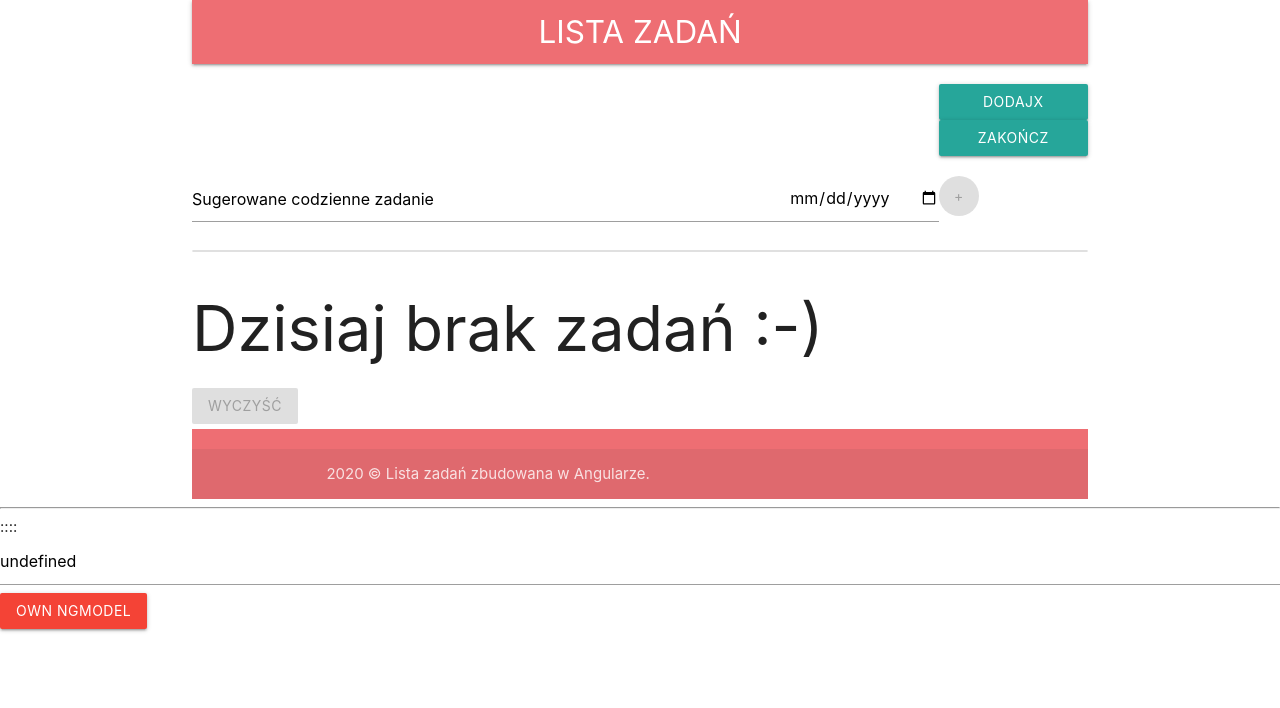
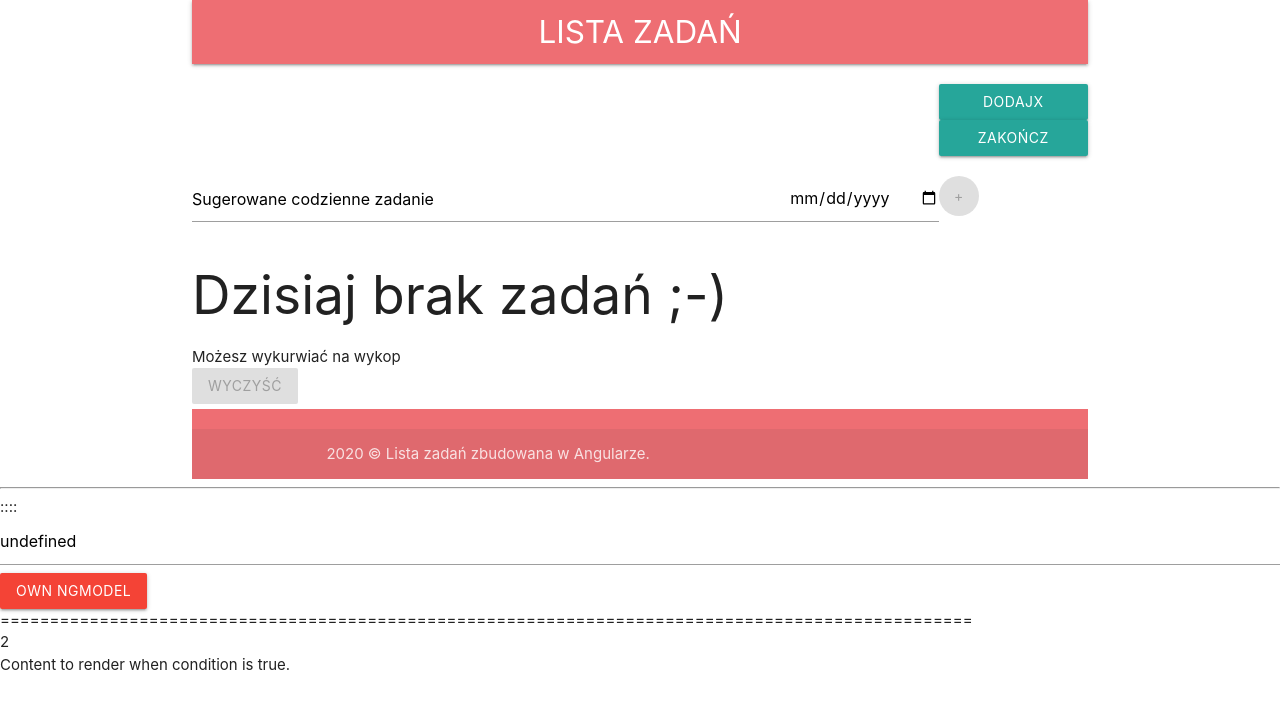
Before and after one commit to zcmjs/FAA, an Angular app: page / in a window 1280 px wide. Both pictures are taken after a click on the button "WYCZYŚĆ". Shown: the top 708 px of the page. Built offline with nearby package versions, Linux system fonts and the light colour scheme.

Commit message:
ngIF + ngSwitch

```diff
--- a/src/app/app.component.html
+++ b/src/app/app.component.html
@@ -37,7 +37,9 @@
     </button>
   </div>
 
-  <ul class="collection">
+
+
+  <ul class="collection" *ngIf="tasks.length > 0; else noTasks">
     <li class="collection-item row" *ngFor="let task of tasks; let index = index">
       <span class="col s10"> {{index + 1}}. {{task.name}} - {{task.deadline}}</span>
       <div class="col s2 right-align">
@@ -51,7 +53,12 @@
     </li>
   </ul>
 
-  <h1>Dzisiaj brak zadań :-)</h1>
+  <ng-template #noTasks>
+    <h2>Dzisiaj brak zadań ;-)</h2>
+    <div>Możesz wykurwiać na wykop</div>
+  </ng-template>
+
+
   <!--  można odwolac się poprzez metode lub wywolac prosty kod-->
   <!--  <button class="btn red" (click)="clearTasks()" >Wyczyść</button>-->
   <button [disabled]="!tasks.length"  class="btn red" (click)="tasks = []">Wyczyść</button>
@@ -79,3 +86,23 @@
        (input) = "exampleName = $event.target.value"
 />
 <button  class="btn red" (click)="ownNgModel()">Own ngModel</button>
+
+
+<br/>
+==================================================================================================
+<br/>
+
+<container-element [ngSwitch]="valex">
+  <span *ngSwitchCase="1">1</span>
+  <span *ngSwitchCase="2">2</span>
+  <span *ngSwitchCase="3">3</span>
+  <span *ngSwitchCase="4">4</span>
+  <span *ngSwitchCase="5">5</span>
+  <span *ngSwitchDefault>...</span>
+</container-element>
+
+<br/>
+
+<div *ngIf="condition; then thenBlock else elseBlock"></div>
+<ng-template #thenBlock>Content to render when condition is true.</ng-template>
+<ng-template #elseBlock>Content to render when condition is false.</ng-template>
--- a/src/app/app.component.ts
+++ b/src/app/app.component.ts
@@ -12,6 +12,7 @@ export class AppComponent {
   taskDate: string;
   readonly notSanitizedScript = '<script>alert(1)</script>';
   readonly sanitizedScript: any;
+  isSuperDay = true;
   // taskName: string;
   focusExample: string
   config: { [key: string]: string | Date } = null;
@@ -37,6 +38,9 @@ export class AppComponent {
   // ngModel działa tylko z elementami formularza jak input, textarea, select
   // z pomocą ControlValueAccessor można samemu stworzyć rozbudowane elementy formularzy
   exampleName: string; //Przykład własnego ngModel
+  valex = 2;
+  condition = true;
+
 
   clearTasks(): void {
     this.tasks = [];
```
